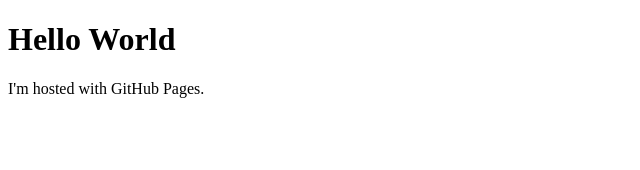
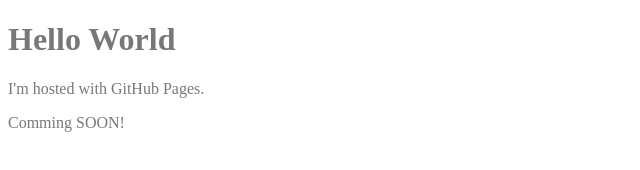
Before and after one commit to LeanStruments/leanstruments.github.io, a plain HTML site: page index.html in a window 1280 px wide. Shown: the whole page, without its empty margins (0-640 px from the left). Drawn offline with Linux system fonts and the light colour scheme.

Commit message:
Update index.html

```diff
--- a/index.html
+++ b/index.html
@@ -1,7 +1,13 @@
 <!DOCTYPE html>
 <html>
+<head>
+  <meta charset="UTF-8" />
+  <title>LeanStruments</title>
+  <link rel="stylesheet" href="css/app.css" />
+</head>
 <body>
 <h1>Hello World</h1>
 <p>I'm hosted with GitHub Pages.</p>
+<p>Comming SOON!</p>
 </body>
 </html>
```
